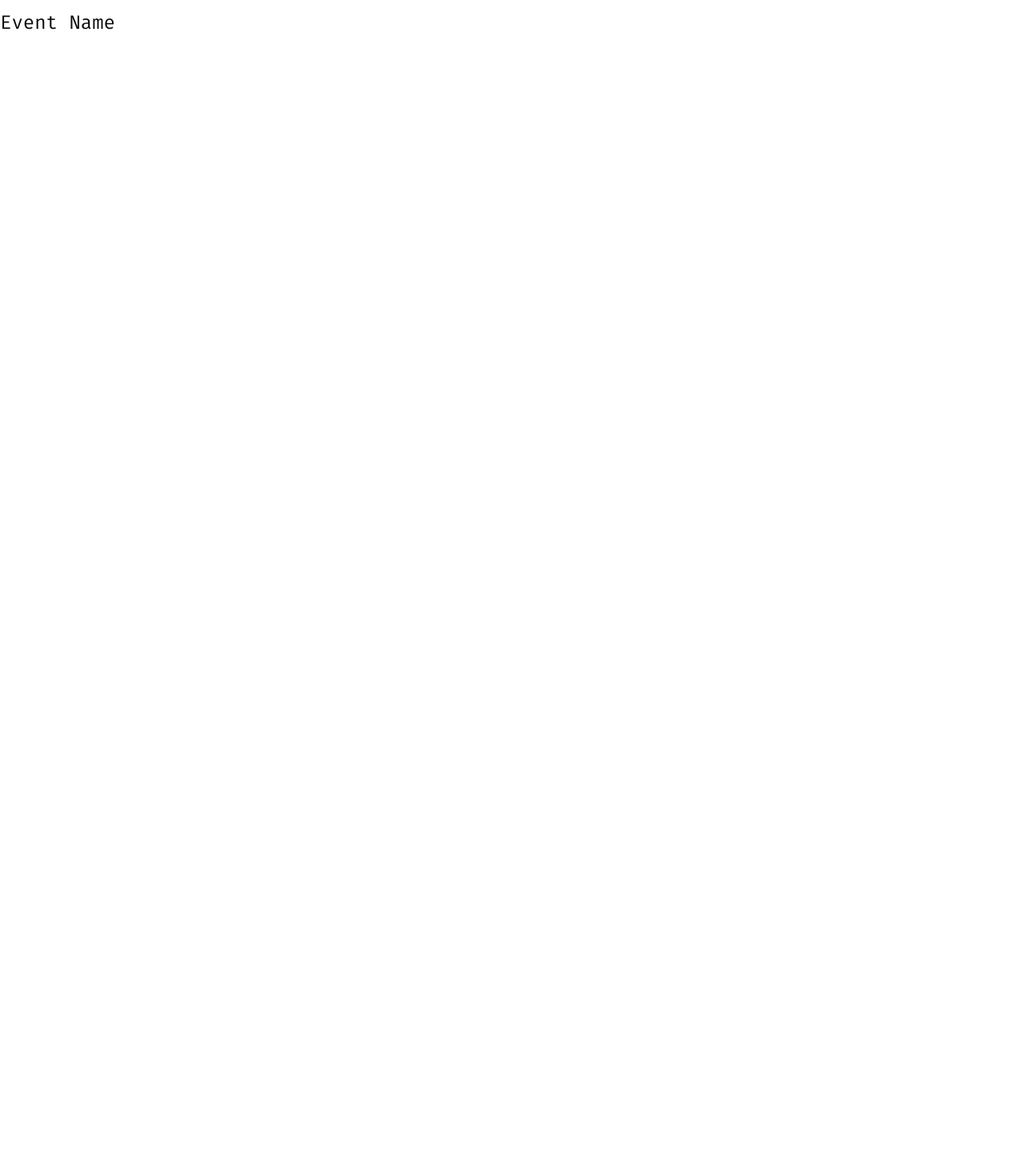
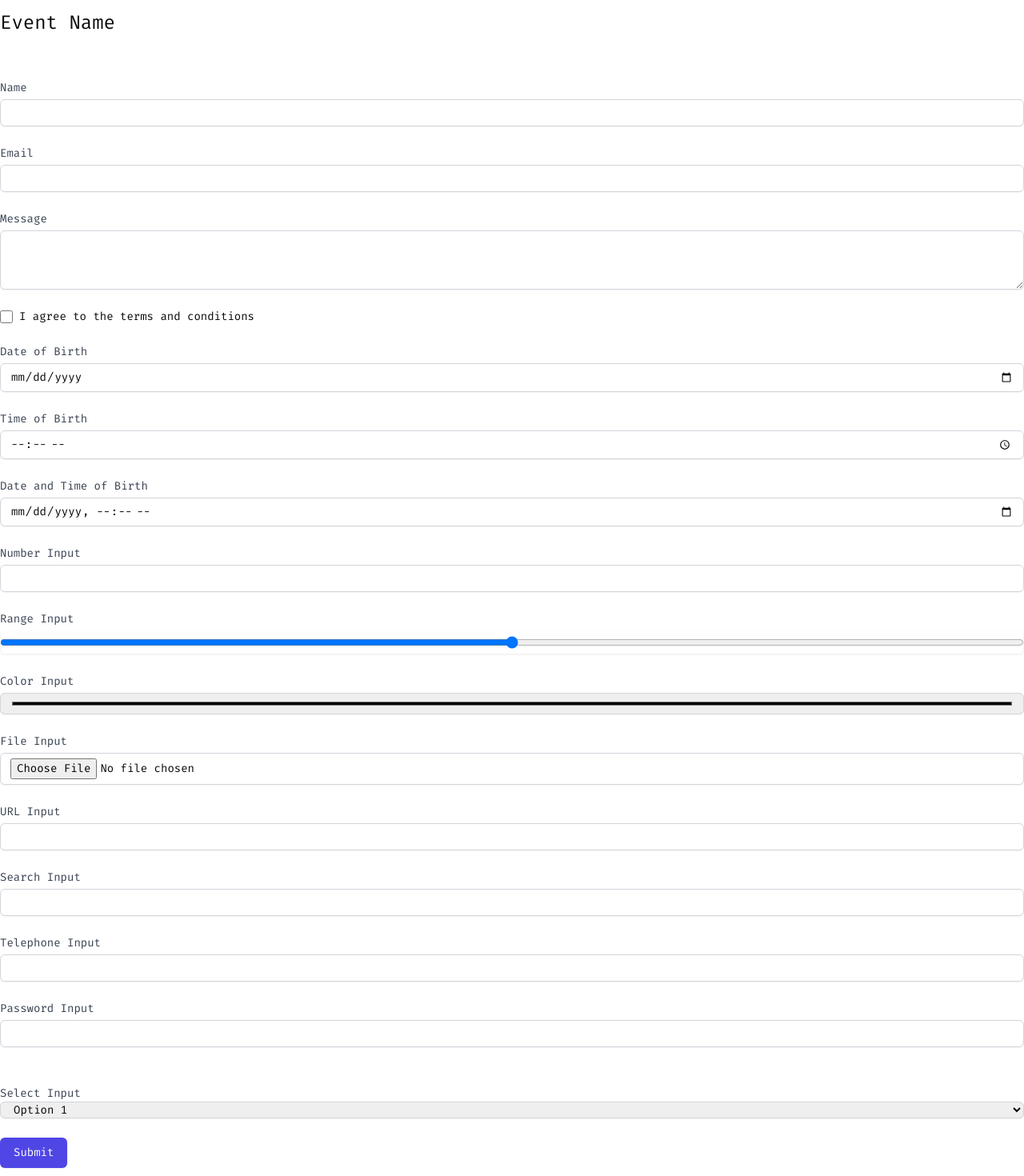
Before and after one commit to lichtlabs/ggrims, a Next.js app: page /rsvp in a window 1280 px wide. Shown: the part 20-1490 px from the top of the page at 80% size. Before the commit the page ends 800 px from the top, so only its background shows below. Built offline with nearby package versions, Linux system fonts and the light colour scheme.

Commit message:
feat(rsvp): add dynamic form component for RSVP inputs and layout
- Introduce `DynForm` component to handle various input types dynamically.
- Create `RsvpLayout` for consistent layout structure.
- Update `RsvpPage` to utilize `DynForm` with predefined input fields for user interaction.

```diff
--- /dev/null
+++ b/src/app/rsvp/components/dyn-form.tsx
@@ -0,0 +1,121 @@
+type DynFormProps = {
+  inputs: Array<{
+    name: string
+    label: string
+    type:
+      | "text"
+      | "email"
+      | "password"
+      | "textarea"
+      | "select"
+      | "checkbox"
+      | "date"
+      | "time"
+      | "datetime-local"
+      | "number"
+      | "range"
+      | "color"
+      | "file"
+      | "url"
+      | "search"
+      | "tel"
+    options?: Array<{
+      label: string
+      value: string
+    }>
+  }>
+}
+
+export default function DynForm({ inputs }: DynFormProps) {
+  return (
+    <form>
+      <div className="grid grid-cols-1 gap-6">
+        {inputs.map((input) => (
+          <div key={input.name} className="col-span-6">
+            {input.type === "textarea" ? (
+              <>
+                <label
+                  htmlFor={input.name}
+                  className="block text-sm font-medium text-gray-700"
+                >
+                  {input.label}
+                </label>
+                <textarea
+                  name={input.name}
+                  id={input.name}
+                  rows={3}
+                  className="mt-1 block w-full rounded-md border border-gray-300 px-3 py-1.5 shadow-sm focus:border-indigo-500 focus:ring-indigo-500 disabled:opacity-50 sm:text-sm"
+                />
+              </>
+            ) : input.type === "select" ? (
+              <>
+                <label
+                  htmlFor={input.name}
+                  className="block text-sm font-medium text-gray-700"
+                >
+                  {input.label}
+                </label>
+                <select
+                  name={input.name}
+                  id={input.name}
+                  className="mt py-1.5-1 block w-full rounded-md border border-gray-300 px-3 shadow-sm focus:border-indigo-500 focus:ring-indigo-500 disabled:opacity-50 sm:text-sm"
+                >
+                  {input.options?.map((option) => (
+                    <option key={option.value} value={option.value}>
+                      {option.label}
+                    </option>
+                  ))}
+                </select>
+              </>
+            ) : input.type === "checkbox" ? (
+              <div className="flex items-center">
+                <input
+                  id={input.name}
+                  name={input.name}
+                  type="checkbox"
+                  className="h-4 w-4 rounded border-gray-300 text-indigo-600 focus:ring-indigo-500"
+                />
+                <label htmlFor={input.name} className="ml-2 block text-sm">
+                  {input.label}
+                </label>
+              </div>
+            ) : input.type === "date" ||
+              input.type === "time" ||
+              input.type === "datetime-local" ||
+              input.type === "number" ||
+              input.type === "range" ||
+              input.type === "color" ||
+              input.type === "file" ||
+              input.type === "url" ||
+              input.type === "search" ||
+              input.type === "tel" ||
+              input.type === "text" ||
+              input.type === "email" ||
+              input.type === "password" ? (
+              <>
+                <label
+                  htmlFor={input.name}
+                  className="block text-sm font-medium text-gray-700"
+                >
+                  {input.label}
+                </label>
+                <input
+                  type={input.type}
+                  name={input.name}
+                  id={input.name}
+                  className="mt-1 block w-full rounded-md border border-gray-300 px-3 py-1.5 shadow-sm focus:border-indigo-500 focus:ring-indigo-500 disabled:opacity-50 sm:text-sm"
+                />
+              </>
+            ) : null}
+          </div>
+        ))}
+      </div>
+      <button
+        type="submit"
+        className="mt-6 inline-flex items-center justify-center rounded-md border border-transparent bg-indigo-600 px-4 py-2 text-sm font-medium text-white shadow-sm hover:bg-indigo-700 focus:outline-none focus:ring-2 focus:ring-indigo-500 focus:ring-offset-2 disabled:opacity-50"
+      >
+        Submit
+      </button>
+    </form>
+  )
+}
--- /dev/null
+++ b/src/app/rsvp/layout.tsx
@@ -0,0 +1,21 @@
+import type { Metadata } from "next"
+
+export async function generateMetadata({
+  searchParams: { eventId }
+}: {
+  searchParams: { eventId: string }
+}): Promise<Metadata> {
+  // const event = await getEvent(eventId)
+  return {
+    title: "RSVP",
+    description: "RSVP for an event"
+  }
+}
+
+type RsvpLayoutProps = {
+  children: React.ReactNode
+}
+
+export default function RsvpLayout({ children }: RsvpLayoutProps) {
+  return children
+}
--- a/src/app/rsvp/page.tsx
+++ b/src/app/rsvp/page.tsx
@@ -1,14 +1,101 @@
-import type { Metadata } from "next"
+import DynForm from "./components/dyn-form"
+
+const dummyInputs = [
+  {
+    name: "name",
+    label: "Name",
+    type: "text"
+  },
+  {
+    name: "email",
+    label: "Email",
+    type: "email"
+  },
+  {
+    name: "message",
+    label: "Message",
+    type: "textarea"
+  },
+  {
+    name: "terms",
+    label: "I agree to the terms and conditions",
+    type: "checkbox"
+  },
+  {
+    name: "date",
+    label: "Date of Birth",
+    type: "date"
+  },
+  {
+    name: "time",
+    label: "Time of Birth",
+    type: "time"
+  },
+  {
+    name: "datetime-local",
+    label: "Date and Time of Birth",
+    type: "datetime-local"
+  },
+  {
+    name: "number",
+    label: "Number Input",
+    type: "number"
+  },
+  {
+    name: "range",
+    label: "Range Input",
+    type: "range"
+  },
+  {
+    name: "color",
+    label: "Color Input",
+    type: "color"
+  },
+  {
+    name: "file",
+    label: "File Input",
+    type: "file"
+  },
+  {
+    name: "url",
+    label: "URL Input",
+    type: "url"
+  },
+  {
+    name: "search",
+    label: "Search Input",
+    type: "search"
+  },
+  {
+    name: "tel",
+    label: "Telephone Input",
+    type: "tel"
+  },
+  {
+    name: "password",
+    label: "Password Input",
+    type: "password"
+  },
+  {
+    name: "hidden",
+    label: "Hidden Input",
+    type: "hidden"
+  },
+  {
+    name: "select",
+    label: "Select Input",
+    type: "select",
+    options: [
+      { label: "Option 1", value: "1" },
+      { label: "Option 2", value: "2" },
+      { label: "Option 3", value: "3" }
+    ]
+  }
+]
 
 type RsvpPageProps = {
   searchParams: {
     eventId: string
-  }
-}
-export async function generateMetadata(): Promise<Metadata> {
-  return {
-    title: "RSVP",
-    description: "RSVP for an event"
   }
 }
 
@@ -16,6 +103,7 @@ export default function RsvpPage({ searchParams: { eventId } }: RsvpPageProps) {
   return (
     <div className="py-8">
       <h1 className="mb-14 text-2xl">Event Name</h1>
+      <DynForm inputs={dummyInputs as Array<any>} />
     </div>
   )
 }
```
